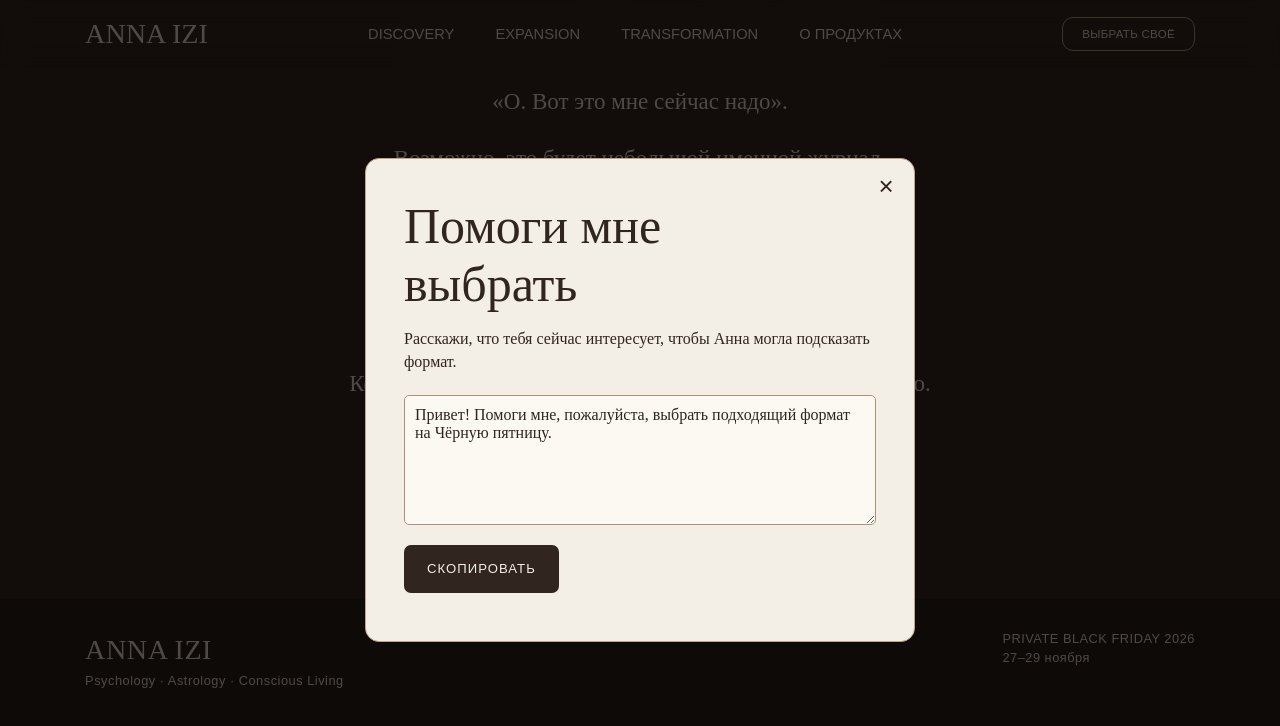
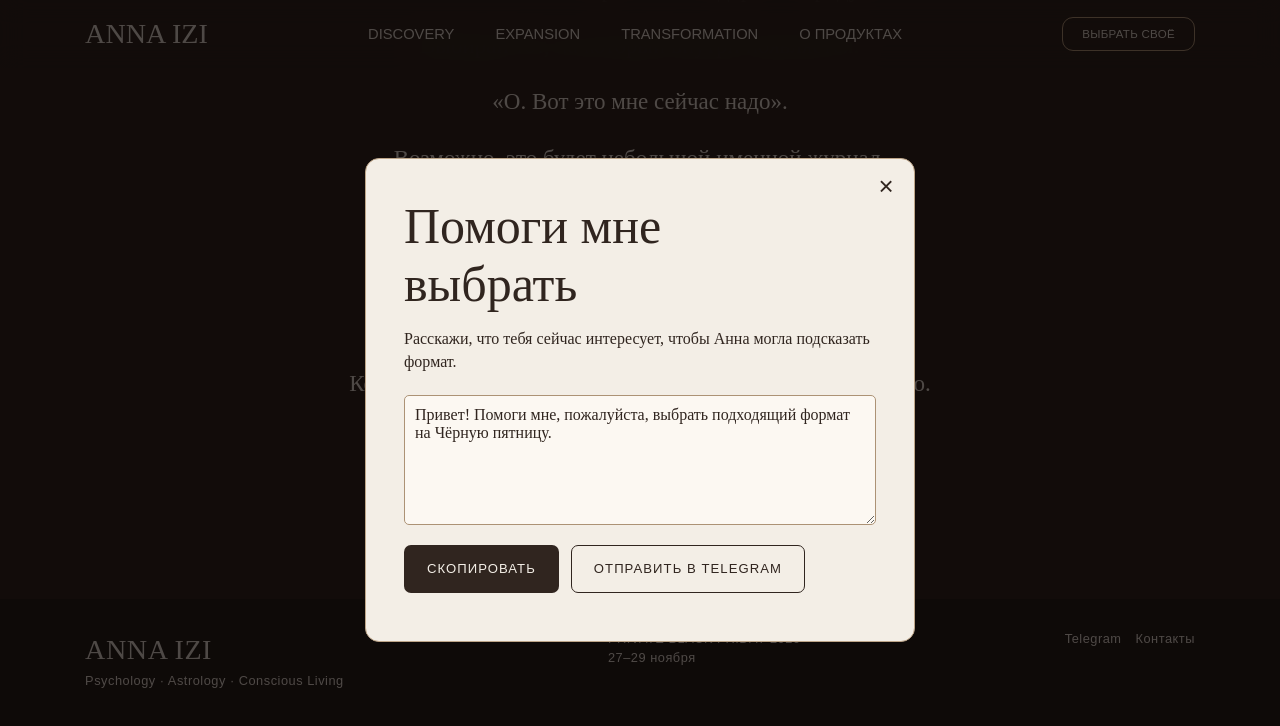
Before and after one commit to annasheshina/anna-izi-black-friday, a React (Vite) app: page / in a window 1280 px wide. Both pictures are taken after a click on the button "ПОМОГИ МНЕ ВЫБРАТЬ". Shown: the part 11781-12507 px from the top of the page. Before the commit the page ends 12000 px from the top, so only its background shows below. After the commit the page ends 12000 px from the top, so only its background shows below. Built offline with nearby package versions, Linux system fonts and the light colour scheme.

Commit message:
Open Telegram chat with prepared request drafts

```diff
--- a/src/campaign.ts
+++ b/src/campaign.ts
@@ -4,7 +4,7 @@ export const campaign = {
   timezone: 'Europe/Moscow',
   preview: false,
   openThrough: 3,
-  contact: '',
+  contact: 'https://t.me/anna_izumova',
   payment: {} as Record<string, string>,
   legal: { privacy: '', terms: '', offer: '' },
   images: { portrait: 'portrait.jpg', hills: 'hills.jpg', shadow: 'shadow.jpg', water: 'water.jpg', mountain: 'mountain.jpg', signature: 'signature.png' },
--- a/src/main.tsx
+++ b/src/main.tsx
@@ -168,7 +168,7 @@ function VeneraSection({actions}:{actions:Purchase}) {
   </section>;
 }
 function FinalCTA({help}:{help:()=>void}) {
-  return <section className="final"><p className="eyebrow">ANNA IZI — PRIVATE BLACK FRIDAY</p><h2>Что сейчас твоё?</h2><Paragraphs items={content.copy.final.split('\n\n')}/><div className="actions"><a className="button gold" href="#levels">ВЫБРАТЬ СВОЁ ↑</a>{campaign.contact ? <a className="button outline" href={campaign.contact} target="_blank" rel="noreferrer">ПОМОГИ МНЕ ВЫБРАТЬ</a>:<button className="button outline" onClick={help}>ПОМОГИ МНЕ ВЫБРАТЬ</button>}</div></section>;
+  return <section className="final"><p className="eyebrow">ANNA IZI — PRIVATE BLACK FRIDAY</p><h2>Что сейчас твоё?</h2><Paragraphs items={content.copy.final.split('\n\n')}/><div className="actions"><a className="button gold" href="#levels">ВЫБРАТЬ СВОЁ ↑</a><button className="button outline" onClick={help}>ПОМОГИ МНЕ ВЫБРАТЬ</button></div></section>;
 }
 function Footer() {
   const links=[['Telegram',campaign.contact],['Контакты',campaign.contact],['Политика конфиденциальности',campaign.legal.privacy],['Условия приобретения',campaign.legal.terms],['Публичная оферта',campaign.legal.offer]];
@@ -184,7 +184,7 @@ function Modal({title,close,children,drawer=false}:{title:string,close:()=>void,
 function RequestText({message}:{message:string}) {
   const [copied,setCopied]=useState('');
   const copy=async()=>{try {await navigator.clipboard.writeText(message);setCopied('Текст скопирован.');} catch {setCopied('Выдели и скопируй текст из поля.');}};
-  return <><textarea readOnly value={message} aria-label="Текст заявки" onFocus={e=>e.currentTarget.select()}/><div className="actions"><button className="button primary" onClick={copy}>СКОПИРОВАТЬ</button>{campaign.contact&&<a className="button outline" href={campaign.contact} target="_blank" rel="noreferrer">ОТКРЫТЬ TELEGRAM</a>}</div><p role="status">{copied}</p></>;
+  return <><textarea readOnly value={message} aria-label="Текст заявки" onFocus={e=>e.currentTarget.select()}/><div className="actions"><button className="button primary" onClick={copy}>СКОПИРОВАТЬ</button>{campaign.contact&&<a className="button outline" href={campaign.contact+'?text='+encodeURIComponent(message)} target="_blank" rel="noreferrer">ОТПРАВИТЬ В TELEGRAM</a>}</div><p role="status">{copied}</p></>;
 }
 function SelectionDrawer({items,total,remove,actions,close}:{items:Product[],total:string,remove:(id:string)=>void,actions:Purchase,close:()=>void}) {
   const savings=items.length && items.every(p=>p.oldPrice!==null && p.salePrice!==null)?items.reduce((sum,p)=>sum+p.oldPrice!-p.salePrice!,0):null;
```
